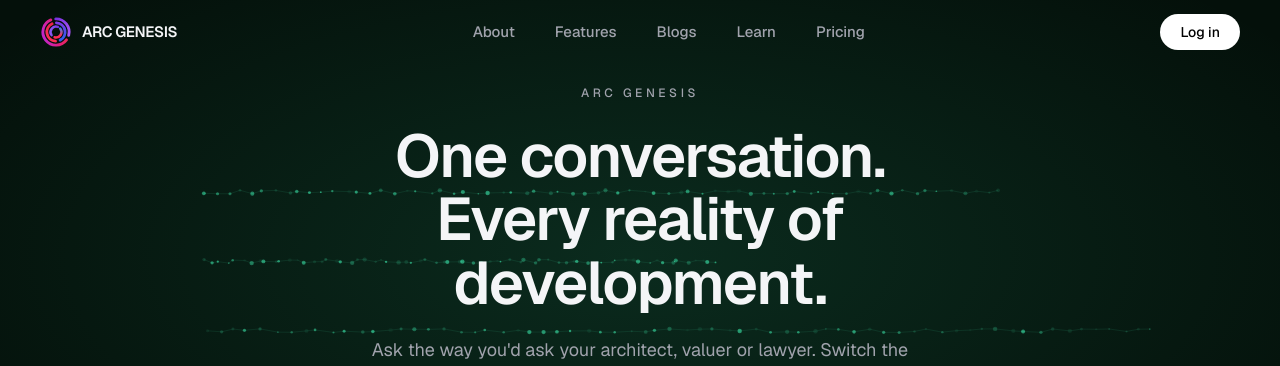
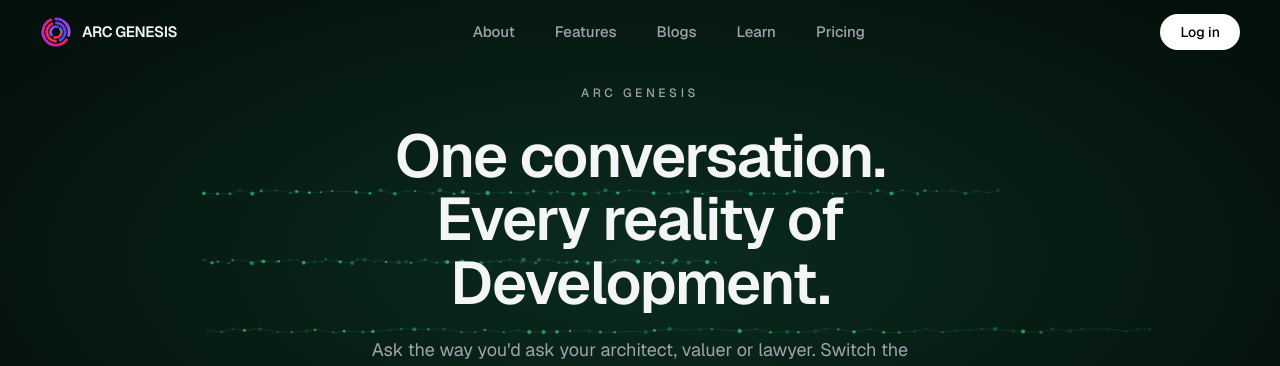
Before and after one commit to arcgenesisin/arcgenesis-web, a Next.js app: page / in a window 1280 px wide. Shown: the top 366 px of the page. Built offline with nearby package versions, Linux system fonts and the light colour scheme.

Commit message:
Hero: quicken the reality cycle (4.2s cadence, 750ms morph — untouched by scroll pacing); capital D in 'Every reality of Development'

```diff
--- a/app/layout.tsx
+++ b/app/layout.tsx
@@ -14,7 +14,7 @@ const geistMono = Geist_Mono({
 });
 
 export const metadata: Metadata = {
-  title: "ARC GENESIS — One conversation. Every reality of development.",
+  title: "ARC GENESIS — One conversation. Every reality of Development.",
   description:
     "Every plan, code, rate and record of Indian land, folded into one conversation. Georeferenced Development Plans, a site-potential engine with the building code inside, valuation that defends its number, and one-click title search.",
 };
--- a/components/RealityField.tsx
+++ b/components/RealityField.tsx
@@ -135,7 +135,7 @@ export default function RealityField({
       h = 0,
       raf = 0,
       running = true;
-    const DUR = 900;
+    const DUR = 750;
 
     const resize = () => {
       const dpr = Math.min(window.devicePixelRatio || 1, 1.5);
--- a/components/RealityHero.tsx
+++ b/components/RealityHero.tsx
@@ -6,7 +6,7 @@ import { AnimatePresence, motion } from "framer-motion";
 import { MODES, MODE_INDEX, type ModeId } from "@/lib/modes";
 import RealityField from "./RealityField";
 
-const CYCLE_MS = 5600;
+const CYCLE_MS = 4200;
 
 export default function RealityHero() {
   const [mode, setMode] = useState<ModeId>("site");
@@ -60,7 +60,7 @@ export default function RealityHero() {
         <h1 className="text-4xl font-semibold leading-[1.06] tracking-tight sm:text-6xl">
           One conversation.
           <br />
-          Every reality of development.
+          Every reality of Development.
         </h1>
         <p className="mt-5 max-w-xl text-base text-muted sm:text-lg">
           Ask the way you&apos;d ask your architect, valuer or lawyer. Switch
```
